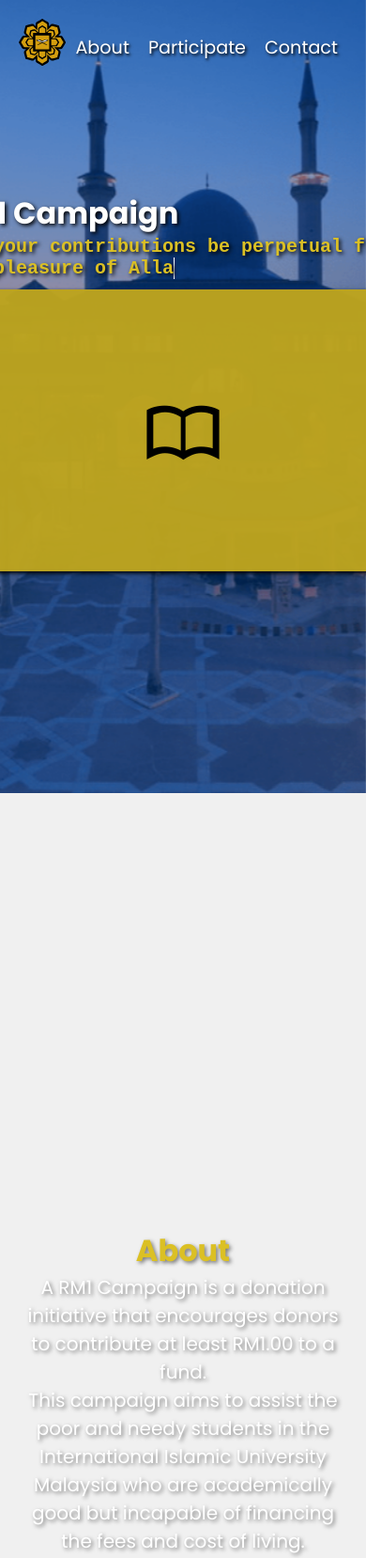
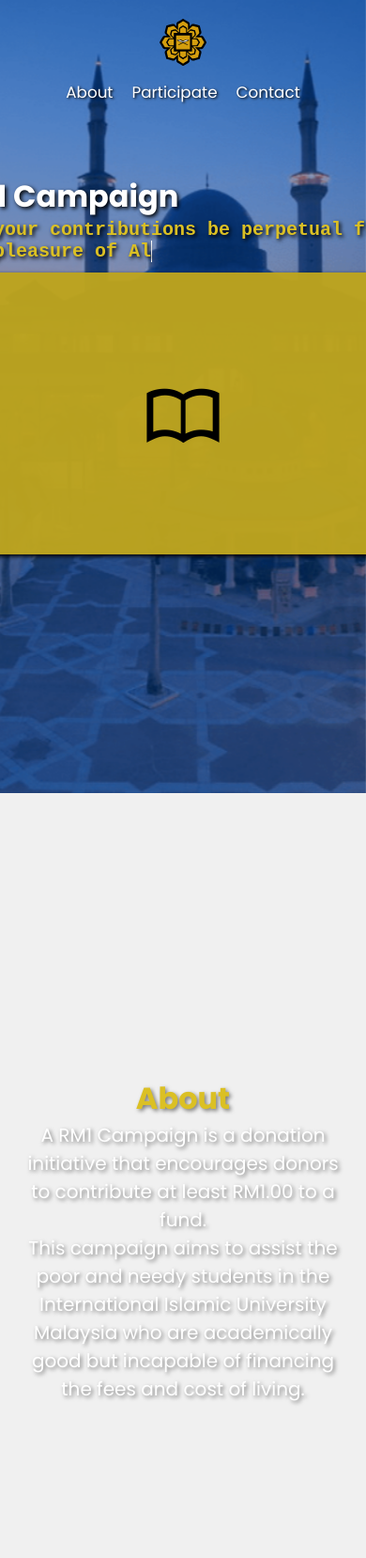
Before and after one commit to syamilu/WebTech-Individual-Assignment---IIUM-RM1-Campaign, a plain HTML site: page index.html in a window 390 px wide. Shown: the top 1658 px of the page at 94% size. Drawn offline with nearby package versions, Linux system fonts and the light colour scheme.

Commit message:
for mobile devices

```diff
--- a/index.html
+++ b/index.html
@@ -3,7 +3,7 @@
 
 <head>
     <meta charset="UTF-8">
-    <meta name="viewport" content="width=device-width, initial-scale=1.0">
+    <meta name="viewport" content="width=device-width, initial-scale=1">
     <meta name="description"
         content="Individual Assignment, INFO 2302 Section 3, SEM 1 23/24, Wan Muhammad Syamil bin W Mohd Yusof, 2220561">
     <link rel="stylesheet" href="style.css">
--- a/style.css
+++ b/style.css
@@ -487,3 +487,41 @@
         max-width: 400px;
     }
 }
+
+/* For mobile devices with max width 480px */
+@media only screen and (max-width: 480px) {
+    body {
+        font-size: 0.875rem; /* Adjust font size */
+    }
+
+    .navbar {
+        flex-direction: column; /* Stack navbar items vertically */
+
+    }
+
+    .navbar li {
+        margin: 5px 10px; /* Adjust margin */
+    }
+
+    .hero {
+        padding: 3rem 0; /* Adjust padding */
+    }
+
+    .hero h1 {
+        font-size: 2rem; /* Adjust font size */
+    }
+
+    .about {
+        padding: 5rem 0; /* Adjust padding */
+    }
+
+    .about h1 {
+        font-size: 2rem; /* Adjust font size */
+    }
+
+    .form-container {
+        margin: 200px auto; /* Adjust margin */
+    }
+
+    /* Adjust other elements as needed */
+}
```
